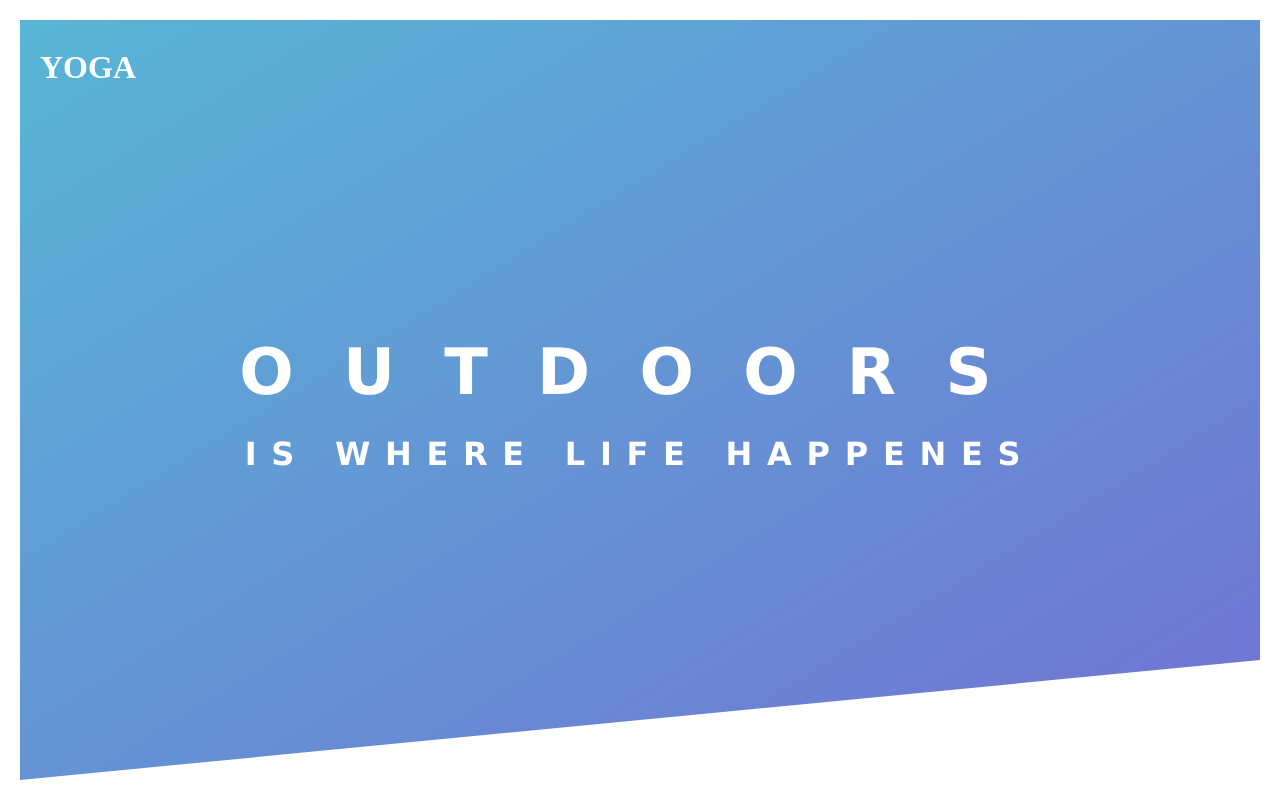
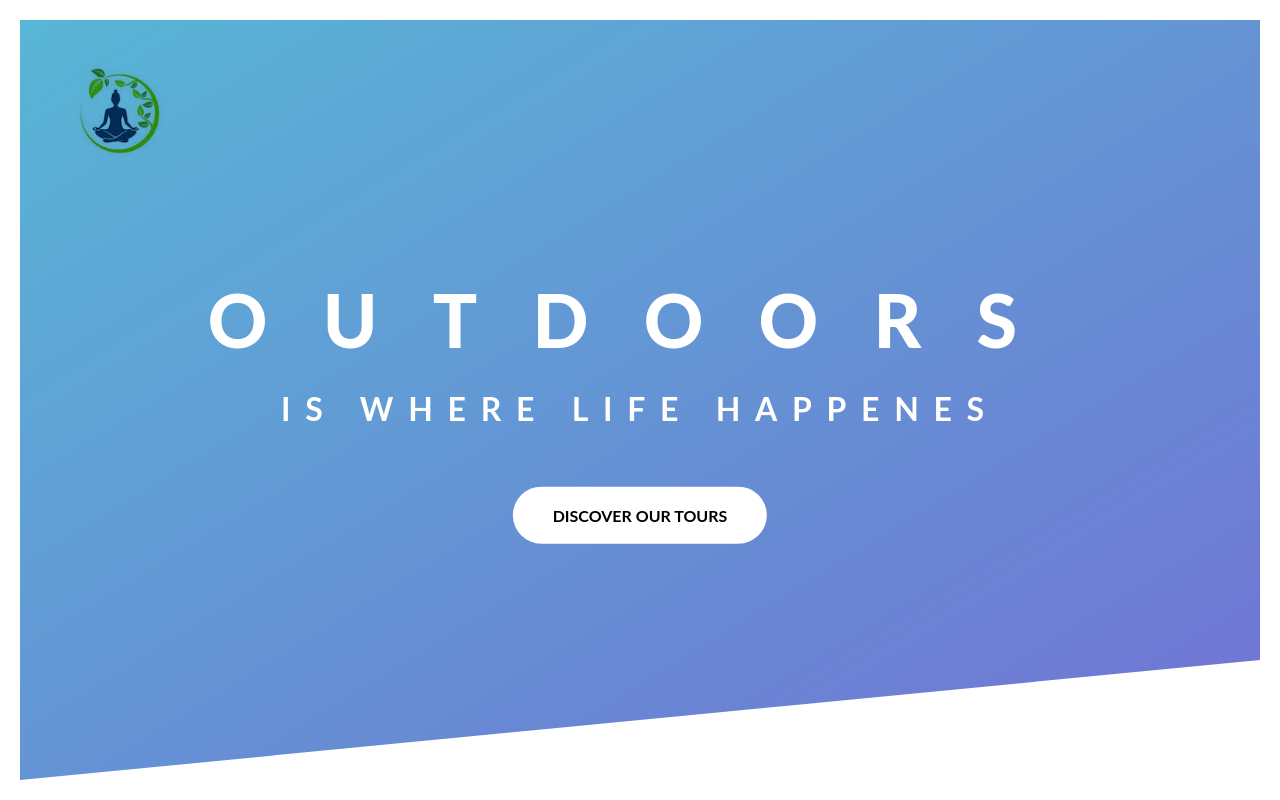
Before and after one commit to Jyotisaini123400/CSS_SCSS, a plain HTML site: page Project 1/index.html in a window 1280 px wide. Drawn offline with Linux system fonts and the light colour scheme.

Commit message:
Css project Insert buttion and animations

```diff
--- a/Project 1/index.html
+++ b/Project 1/index.html
@@ -9,13 +9,14 @@
   <body>
     <header class="header">
       <div class="logo">
-        <h1 class="yoga">YOGA</h1>
+        <h1 class="yoga"><img src="img/logo.jpeg" alt="img" class="img" /></h1>
       </div>
       <div class="text-box">
-        <div class="header-main">
+        <h1 class="header-main">
           <span class="heading-main">OUTDOORS</span>
           <span class="heading-main-sub">Is where life happenes </span>
-        </div>
+        </h1>
+        <a href="#" class="btn btn-white">Discover our tours </a>
       </div>
     </header>
   </body>
--- a/Project 1/style.css
+++ b/Project 1/style.css
@@ -36,35 +36,37 @@ body {
   left: 40px;
   color: white;
 }
-.yoga {
-  font-family: "cursive";
-  font-weight: 700;
-  font-size: 2rem;
+.img {
+  background-size: cover;
+  width: 150px;
+  mix-blend-mode: multiply;
 }
 .text-box {
   position: absolute;
+  text-align: center;
+
   left: 50%;
   top: 50%;
   transform: translate(-50%, -50%);
 }
 .header-main {
   color: white;
+  backface-visibility: hidden;
   text-transform: uppercase;
-  text-align: center;
-  font-family: Verdana, Geneva, Tahoma, sans-serif;
+  margin-bottom: 50px;
 }
 .heading-main {
   display: block;
-  font-size: 4em;
+  font-size: 2.3em;
   font-weight: 800;
-  letter-spacing: 0.77em;
+  letter-spacing: 0.75em;
   animation: moveInLeft;
   animation-duration: 1s;
   animation-timing-function: ease-out;
 }
 .heading-main-sub {
   display: block;
-  font-size: 2em;
+  font-size: 1em;
   letter-spacing: 0.46em;
   font-weight: 700;
   animation: moveInRight 1s ease-out;
@@ -95,3 +97,23 @@ body {
     transform: translateY(0);
   }
 }
+.btn:link,
+.btn:visited {
+  display: inline-block;
+  text-decoration: none;
+  text-transform: uppercase;
+  padding: 15px 40px;
+}
+.btn:hover {
+  transform: translateY(-3px);
+  box-shadow: 0 10px 20px rgba(245, 242, 242, 0.527);
+}
+.btn:active {
+  transform: translateY(-2px);
+  box-shadow: 0 5px 10px rgba(150, 138, 138, 0.2);
+}
+.btn-white {
+  color: black;
+  background-color: white;
+  border-radius: 40px;
+}
```
Also changed, not shown: Project 1/img/logo.jpeg (added).
